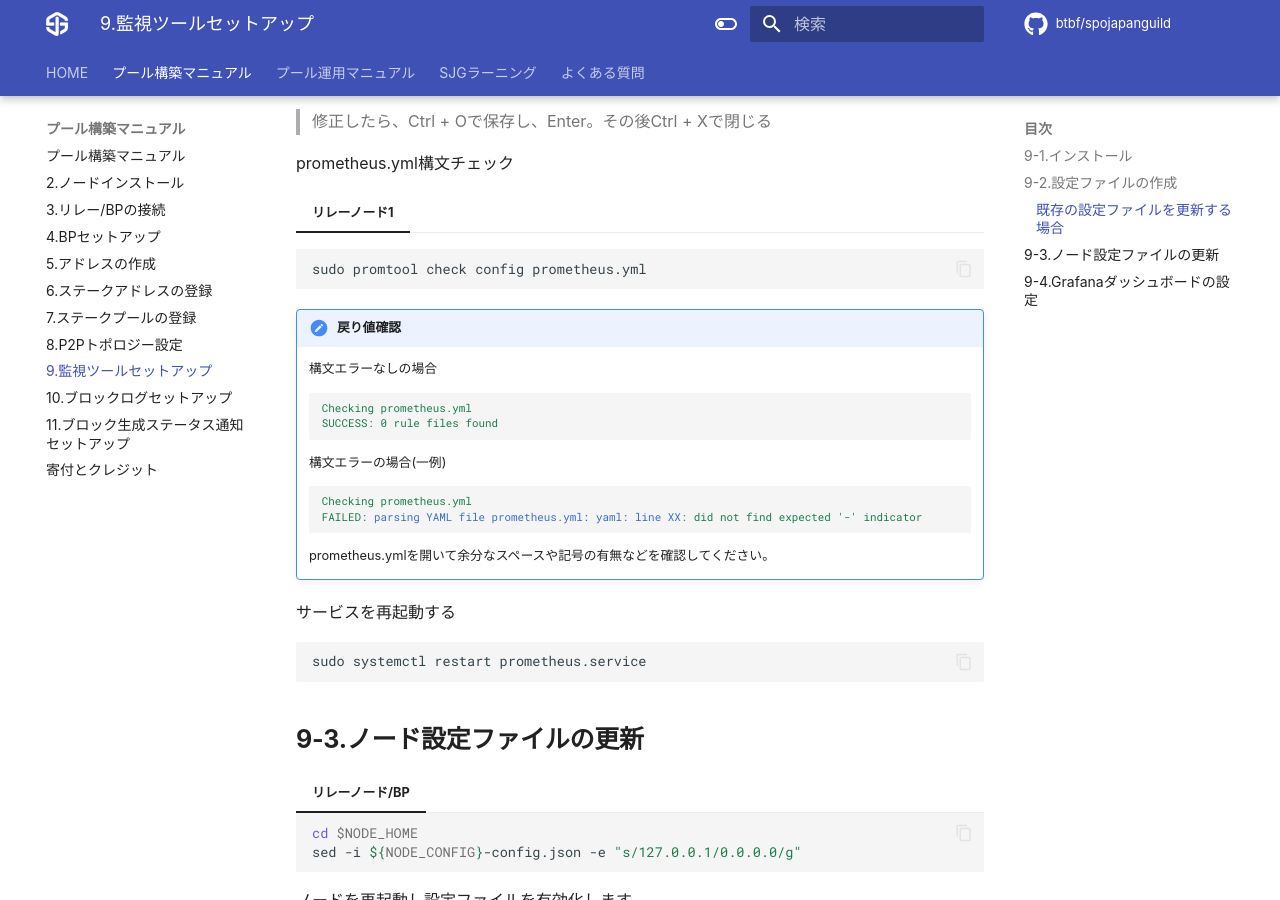
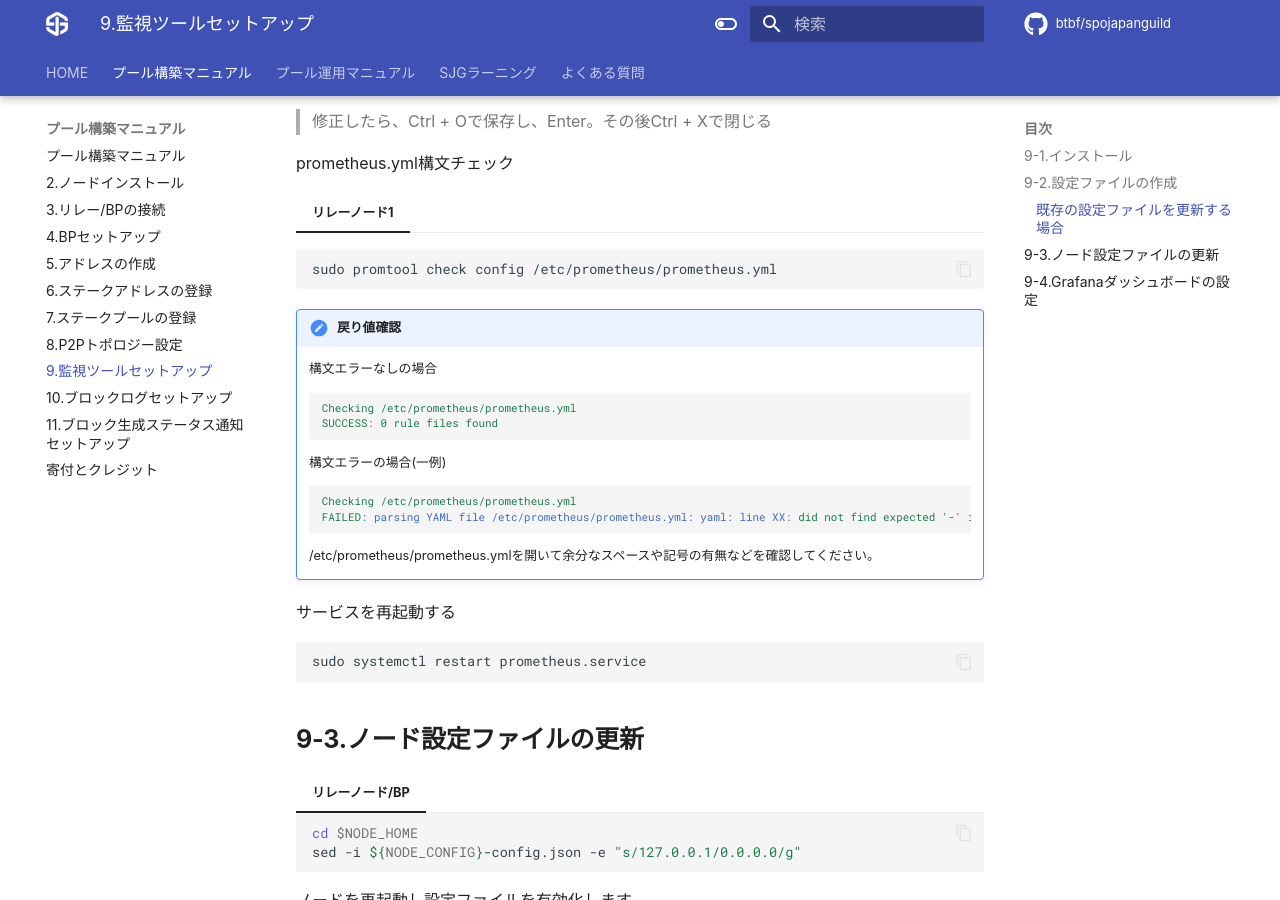
Before and after one commit to btbf/spojapanguild, an MkDocs documentation site: the page built from docs/setup/9-monitoring-tools-setup.md, in a window 1280 px wide and 900 px high, scrolled down 4924 px. Built offline with MkDocs 1.6.1 and Material for MkDocs 9.7.7, drawn with Linux system fonts in a browser that asks for light colours; comment, search, counter and statistics services are not loaded; some of the changed text lies outside the part shown.

Commit message:
path fixed

````diff
--- a/docs/setup/9-monitoring-tools-setup.md
+++ b/docs/setup/9-monitoring-tools-setup.md
@@ -277,21 +277,21 @@ sudo nano /etc/prometheus/prometheus.yml
 prometheus.yml構文チェック
 === "リレーノード1"
   ```
-  sudo promtool check config prometheus.yml
+  sudo promtool check config /etc/prometheus/prometheus.yml
   ```
 !!! hint "戻り値確認"
     構文エラーなしの場合
     ```{ .yaml .no-copy }
-    Checking prometheus.yml
+    Checking /etc/prometheus/prometheus.yml
     SUCCESS: 0 rule files found
     ```
 
     構文エラーの場合(一例)
     ```{ .yaml .no-copy }
-    Checking prometheus.yml
-    FAILED: parsing YAML file prometheus.yml: yaml: line XX: did not find expected '-' indicator
+    Checking /etc/prometheus/prometheus.yml
+    FAILED: parsing YAML file /etc/prometheus/prometheus.yml: yaml: line XX: did not find expected '-' indicator
     ```
-    prometheus.ymlを開いて余分なスペースや記号の有無などを確認してください。
+    /etc/prometheus/prometheus.ymlを開いて余分なスペースや記号の有無などを確認してください。
 
 サービスを再起動する
 ```
````
Also changed, not shown: other parts of docs/setup/9-monitoring-tools-setup.md (+2 -2 lines).
